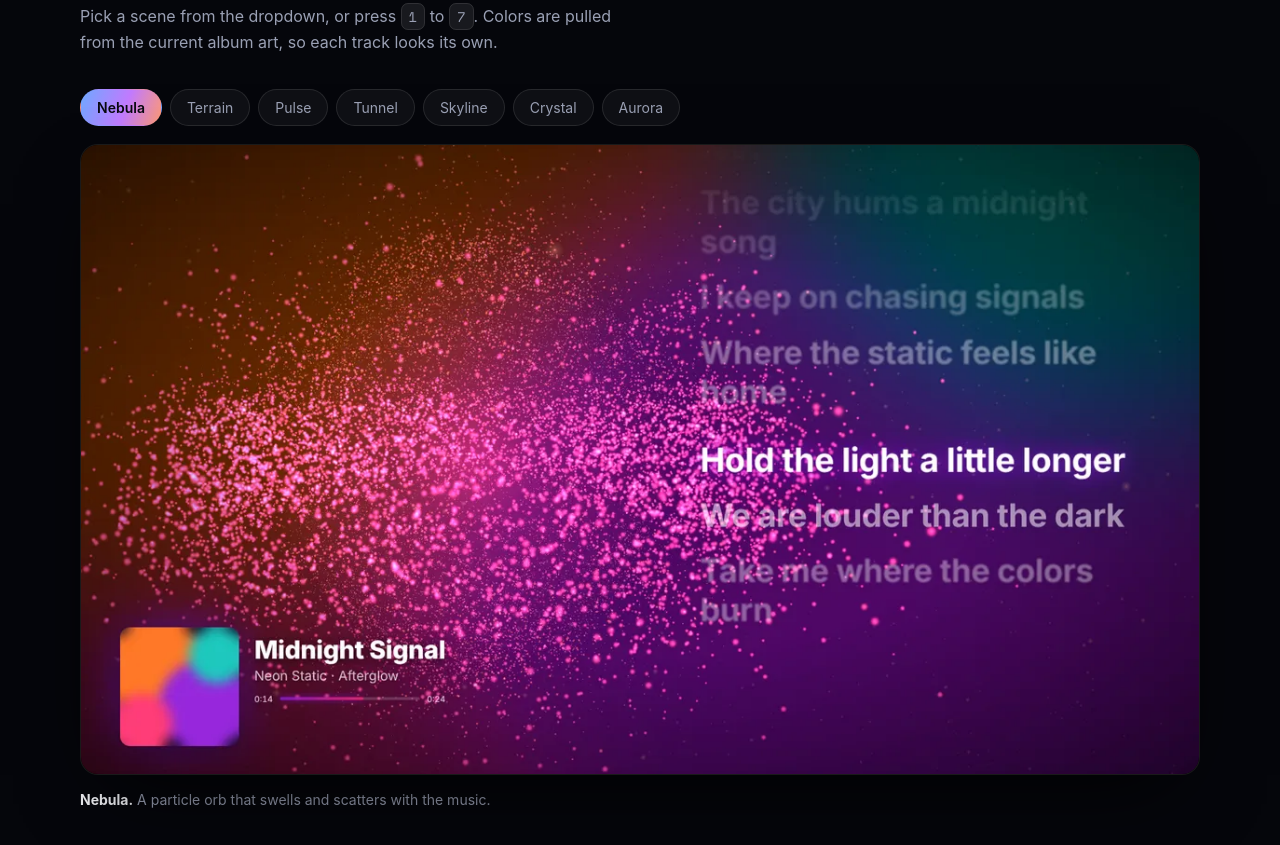
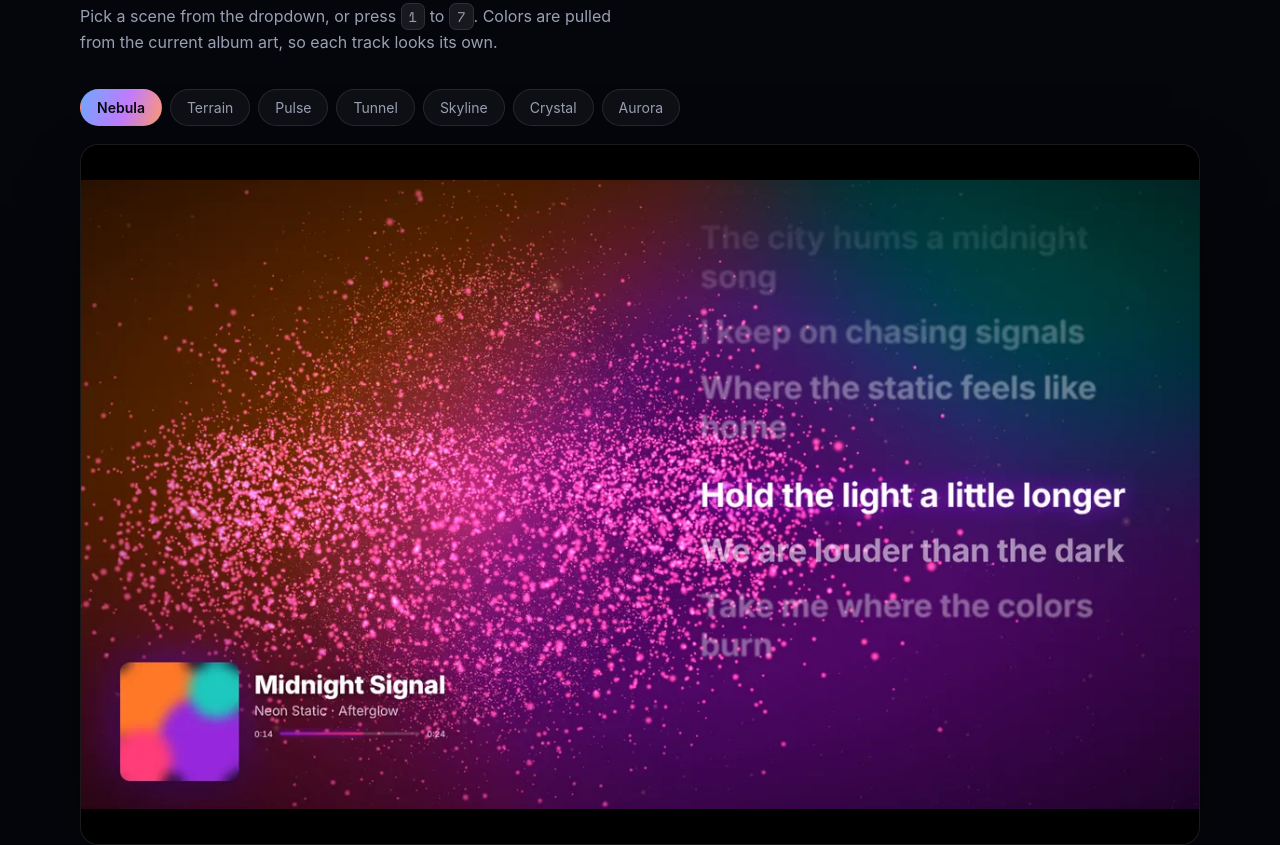
Before and after one commit to NakshatraGupta1308/YoutubeMusic-Immersive, a browser extension: page docs/index.html in a window 1280 px wide. Shown: the part 1706-2551 px from the top of the page. Drawn offline with Linux system fonts and the light colour scheme.

Commit message:
Use real Wavy screenshots for lyric styles on the site

```diff
--- a/docs/index.html
+++ b/docs/index.html
@@ -78,7 +78,8 @@ h2{font-family:Anton,Impact,sans-serif;font-weight:400;font-size:clamp(34px,5.4v
 .chip:hover{color:var(--text)}
 .chip[aria-selected="true"]{color:#08090f;background:var(--grad);border-color:transparent;font-weight:600}
 .stage{position:relative}
-.stage img{display:block;width:100%;height:auto;transition:opacity .25s}
+.stage{background:#000}
+.stage img{display:block;width:100%;aspect-ratio:16/10;object-fit:contain;transition:opacity .25s}
 .stage img.fade{opacity:0}
 .caption{margin-top:14px;color:var(--mute);font-size:14px;min-height:1.6em}
 .caption b{color:var(--text)}
@@ -188,7 +189,7 @@ footer a:hover{text-decoration:underline}
     </div>
     <div class="reveal">
       <div class="chips" role="tablist" id="sceneChips"></div>
-      <div class="frame stage"><img id="sceneImg" src="img/scene-nebula.webp" alt="" width="1200" height="675"></div>
+      <div class="frame stage"><img id="sceneImg" src="img/scene-nebula.webp" alt="" width="1400" height="875"></div>
       <p class="caption" id="sceneCap"></p>
     </div>
   </div>
@@ -203,7 +204,7 @@ footer a:hover{text-decoration:underline}
     </div>
     <div class="reveal">
       <div class="chips" role="tablist" id="styleChips"></div>
-      <div class="frame stage"><img id="styleImg" src="img/style-scroll.webp" alt="" width="1200" height="675"></div>
+      <div class="frame stage"><img id="styleImg" src="img/style-scroll.webp" alt="" width="1400" height="875"></div>
       <p class="caption" id="styleCap"></p>
     </div>
   </div>
```
Also changed, not shown: docs/img/style-echo.webp, docs/img/style-karaoke.webp, docs/img/style-poster.webp, docs/img/style-scroll.webp, docs/img/style-serif.webp, docs/img/style-slam.webp, docs/img/style-ticker.webp, docs/img/style-type.webp.
